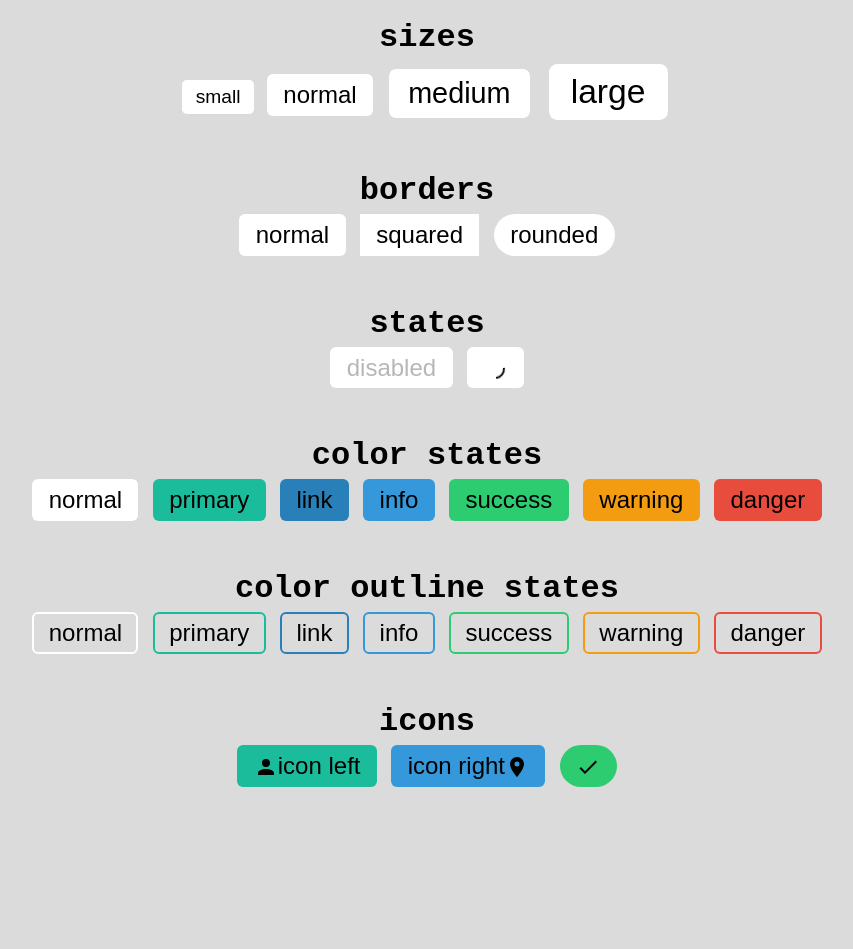
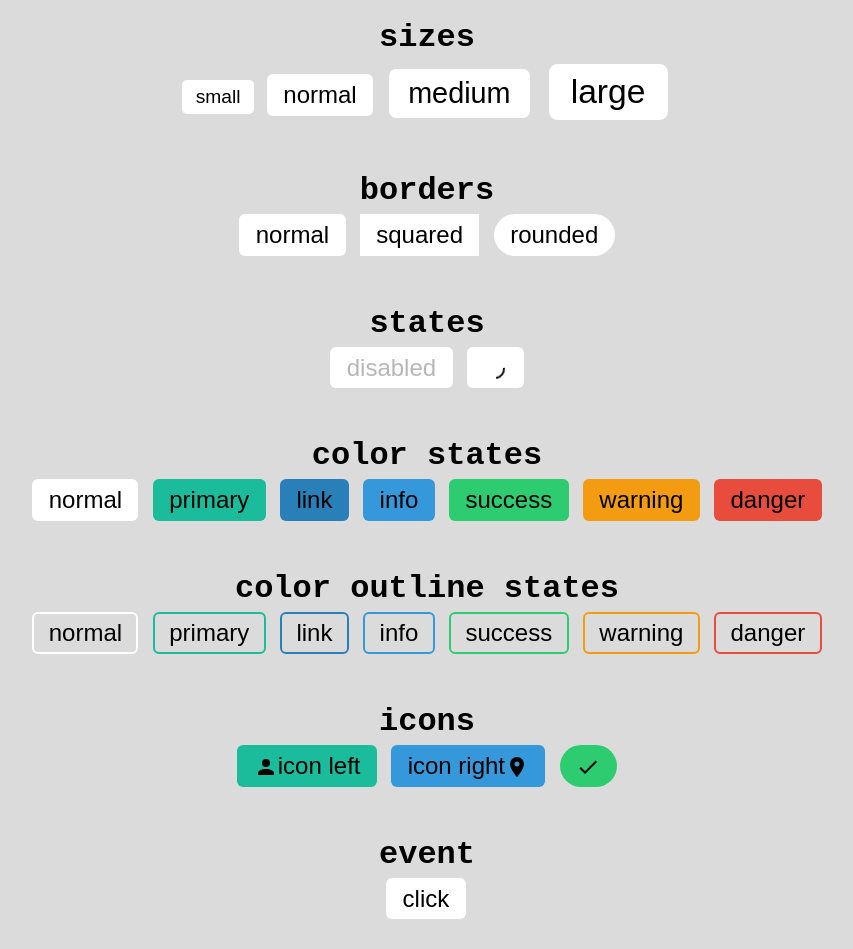
Before and after one commit to alex9446/Frontenders_components, a React (Vite) app: page / in a window 1280 px wide. Shown: the whole page, without its empty margins (213-1066 px from the left). Before the commit the page ends 816 px from the top, so only its background shows below. Built offline with nearby package versions, Linux system fonts and the light colour scheme.

Commit message:
add onClick event

```diff
--- a/src/App.tsx
+++ b/src/App.tsx
@@ -50,6 +50,10 @@ function App() {
           <Button rightIcon={mdiMapMarker} color='info'>icon right</Button>
           <Button leftIcon={mdiCheck} border='rounded' color='success' ariaLabel='check'></Button>
         </section>
+        <section>
+          <h2>event</h2>
+          <Button onClick={() => alert('click!')}>click</Button>
+        </section>
       </section>
     </>
   )
--- a/src/components/Button.tsx
+++ b/src/components/Button.tsx
@@ -15,14 +15,15 @@ interface ButtonProps {
     colorOutline?: Colors
     leftIcon?: mdiIcon
     rightIcon?: mdiIcon
+    onClick?: React.MouseEventHandler<HTMLButtonElement>
 }
 
-function Button({children, ariaLabel, size='normal', border='normal', state, color='normal', colorOutline, leftIcon, rightIcon}: ButtonProps) {
+function Button({children, ariaLabel, size='normal', border='normal', state, color='normal', colorOutline, leftIcon, rightIcon, onClick}: ButtonProps) {
     let classOptions = `size-${size} border-${border} color-${color}`
     if (colorOutline) classOptions += ' color-outline-'+colorOutline
     if (state == 'loading') classOptions += ' state-loading'
     return (
-        <button aria-label={ariaLabel} className={classOptions} disabled={state == 'disabled'}>
+        <button aria-label={ariaLabel} className={classOptions} disabled={state == 'disabled'} onClick={onClick}>
             {state == 'loading' && <Icon path={mdiLoading} size='1em' spin={1} />}
             {leftIcon && <Icon path={leftIcon} size='1em' />}
             {children}
```
